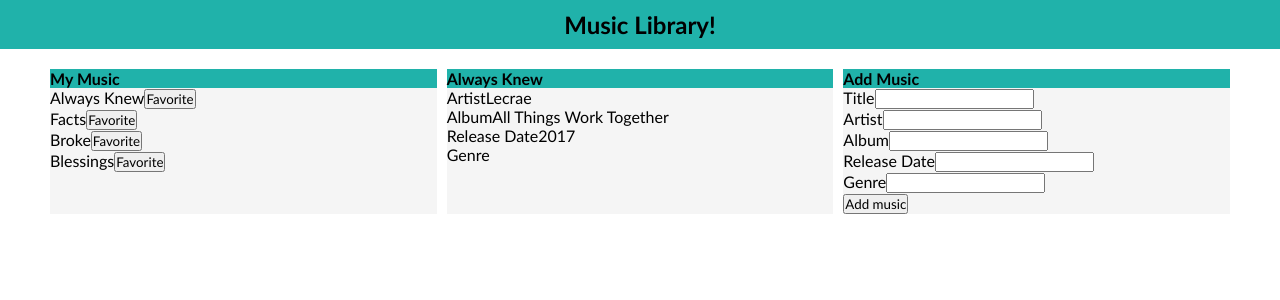
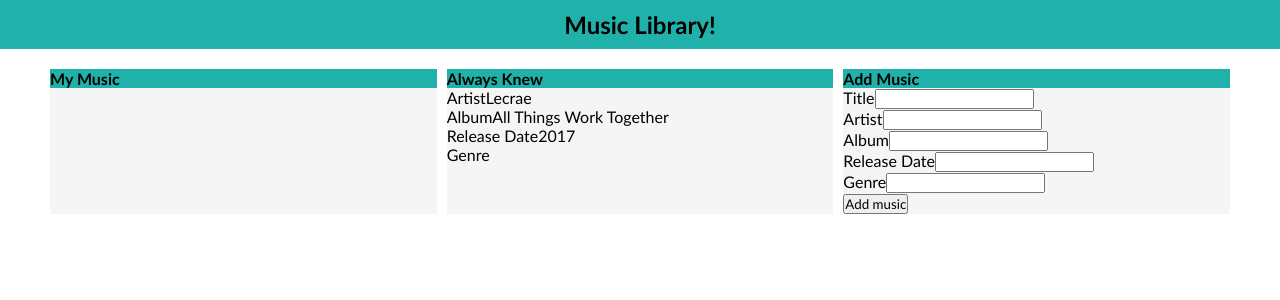
Before and after one commit to a2thedev/music-library-frontend, a React (Create React App) app: page / in a window 1280 px wide. Shown: the top 300 px of the page. Built offline with nearby package versions, Linux system fonts and the light colour scheme.

Commit message:
lifting state

```diff
--- a/src/App.jsx
+++ b/src/App.jsx
@@ -3,8 +3,11 @@ import Header from "./components/Header/Header";
 import MusicTable from "./components/MusicTable/MusicTable";
 import MusicInfo from "./components/MusicInfo/MusicInfo";
 import NewMusicForm from "./components/NewMusicForm/NewMusicForm";
+import React, { useState } from "react";
 
 function App() {
+  const [music, setMusic] = useState([]);
+
   const selectedMusic = {
     title: "Always Knew",
     artist: "Lecrae",
@@ -16,7 +19,7 @@ function App() {
     <div className="App">
       <Header />
       <div className="flex-container">
-        <MusicTable />
+        <MusicTable music={music} />
         <MusicInfo musicobj={selectedMusic} />
         <NewMusicForm />
       </div>
--- a/src/components/MusicTable/MusicTable.jsx
+++ b/src/components/MusicTable/MusicTable.jsx
@@ -1,7 +1,6 @@
 import MusictItem from "../MusicItem/MusicItem";
 
-const MusicTable = ({}) => {
-  const music = ["Always Knew", "Facts", "Broke", "Blessings"];
+const MusicTable = ({ music = [] }) => {
   const musicItems = music.map((song) => (
     <MusictItem key={song} title={song} />
   ));
```
